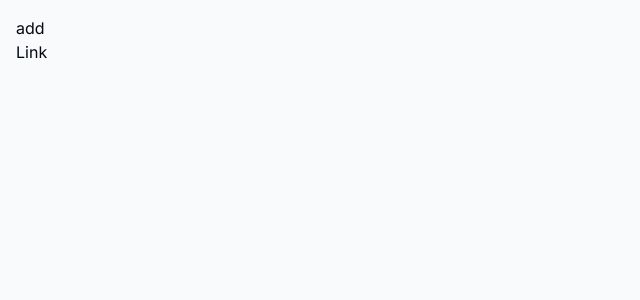
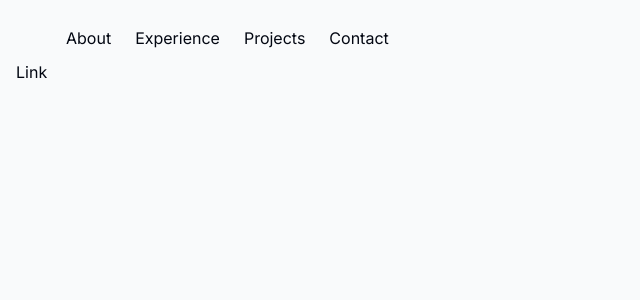
Before and after one commit to iammminzzy/portfolio, a Next.js app: page / in a window 1280 px wide. Shown: the top 300 px of the page, without its empty margins (0-640 px from the left). Built offline with nearby package versions, Linux system fonts and the light colour scheme.

Commit message:
feat: add navigation

```diff
--- /dev/null
+++ b/components/header/NavItem.tsx
@@ -0,0 +1,17 @@
+import Link from "next/link";
+import { ReactNode } from "react";
+
+interface NavItemProps {
+  item: string;
+  children: ReactNode;
+}
+
+const NavItem = ({ item, children }: NavItemProps) => {
+  return (
+    <li className="p-2.5 hover:bg-gray-400">
+      <Link href={`/#${item}`}>{children}</Link>
+    </li>
+  );
+};
+
+export default NavItem;
--- a/components/header/header.tsx
+++ b/components/header/header.tsx
@@ -1,13 +1,14 @@
-"use client";
-
-import React from "react";
+import NavItem from "./NavItem";
 
 export default function Header() {
   return (
-    <header className="w-full h-[100%] relative">
+    <header className="w-full h-[100%] relative px-[40px]">
       <nav>
-        <ul>
-          <li onClick={() => console.log("Add!")}>add</li>
+        <ul className="flex gap-1 items-center">
+          <NavItem item="about">About</NavItem>
+          <NavItem item="experience">Experience</NavItem>
+          <NavItem item="projects">Projects</NavItem>
+          <NavItem item="contact">Contact</NavItem>
         </ul>
       </nav>
     </header>
```
